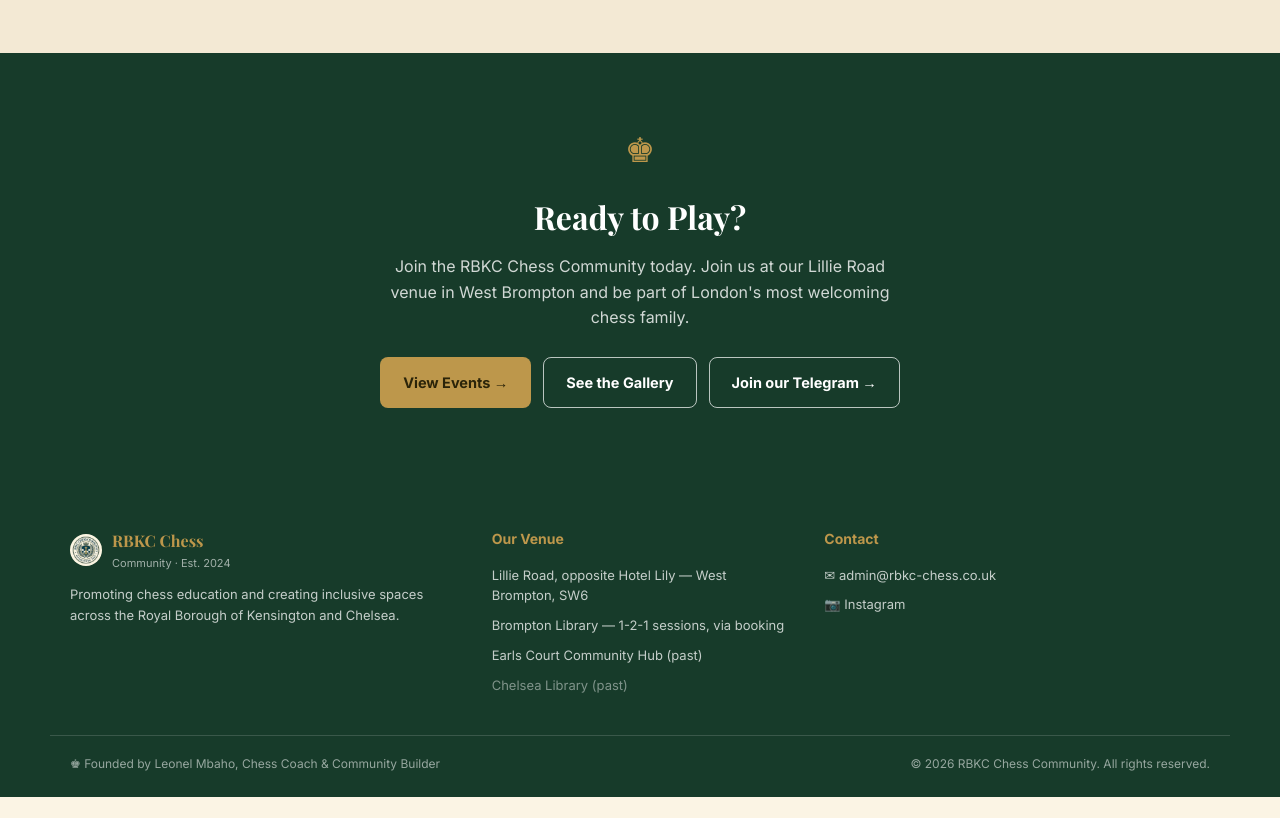
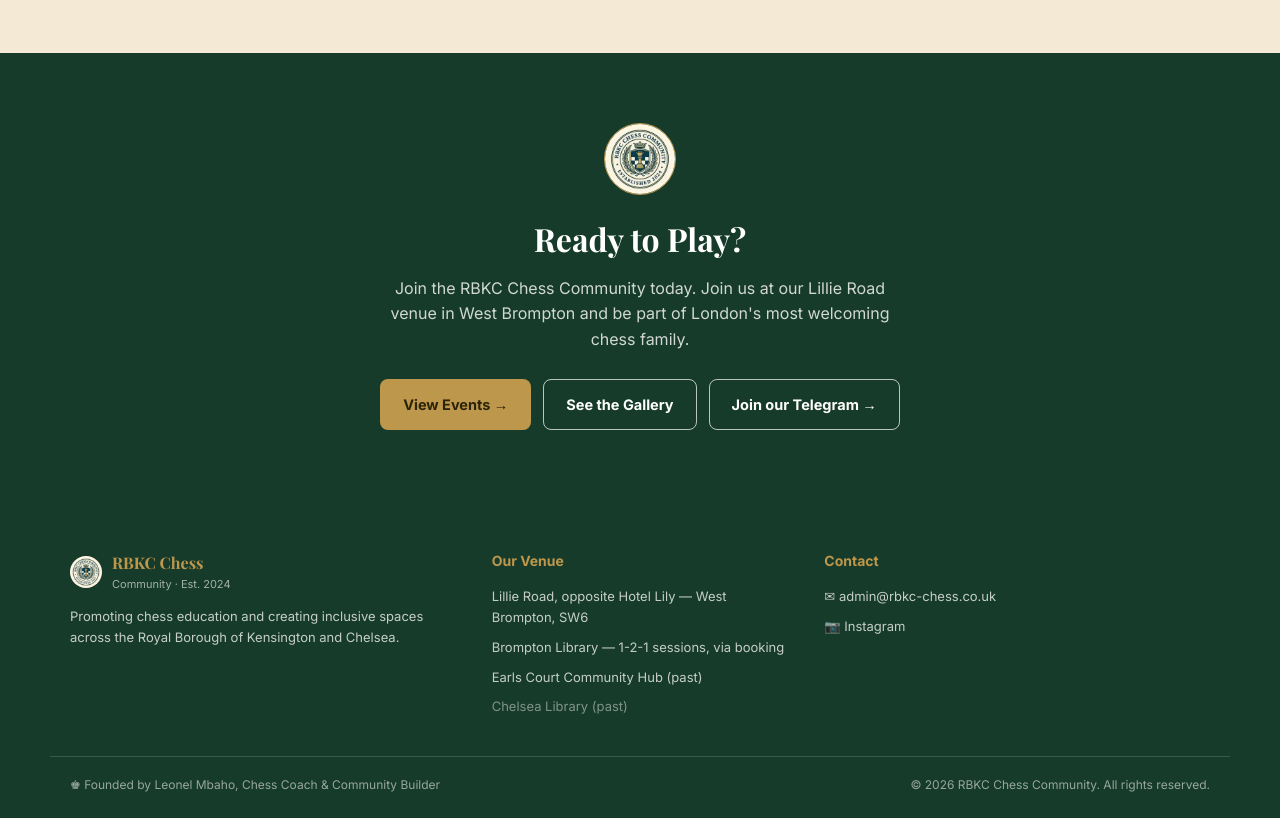
Before and after one commit to TheOfficialFriend/RBKC-Chess-Website, a plain HTML site: page index.html in a window 1280 px wide. Shown: the part 2760-3578 px from the top of the page. Before the commit the page ends 3557 px from the top, so only its background shows below. Drawn offline with nearby package versions, Linux system fonts and the light colour scheme.

Commit message:
Use the official club logo above Ready to Play

```diff
--- a/index.html
+++ b/index.html
@@ -151,6 +151,7 @@ nav { background: #fbf4e4; }
 #home .venues { background: #f3e9d4; }
 #home .venues h2 { color: var(--navy); }
 #home .cta { background: var(--navy); padding-inline: 20px; }
+#home .cta-logo { margin: 0 auto 18px; border: 1px solid var(--gold); border-radius: 50%; }
 @media (max-width: 1180px) {
   #home .poster-hero { margin-inline: clamp(10px, 3vw, 32px); }
 }
@@ -256,7 +257,7 @@ nav { background: #fbf4e4; }
   </div></section>
 
   <section class="cta">
-    <div class="crown">♚</div>
+    <img class="cta-logo" src="images/logo.jpg" alt="RBKC Chess Community" width="72" height="72" loading="lazy">
     <h2 style="color:#fff">Ready to Play?</h2>
     <p>Join the RBKC Chess Community today. Join us at our Lillie Road venue in West Brompton and be part of London's most welcoming chess family.</p>
     <div class="btnrow">
```
